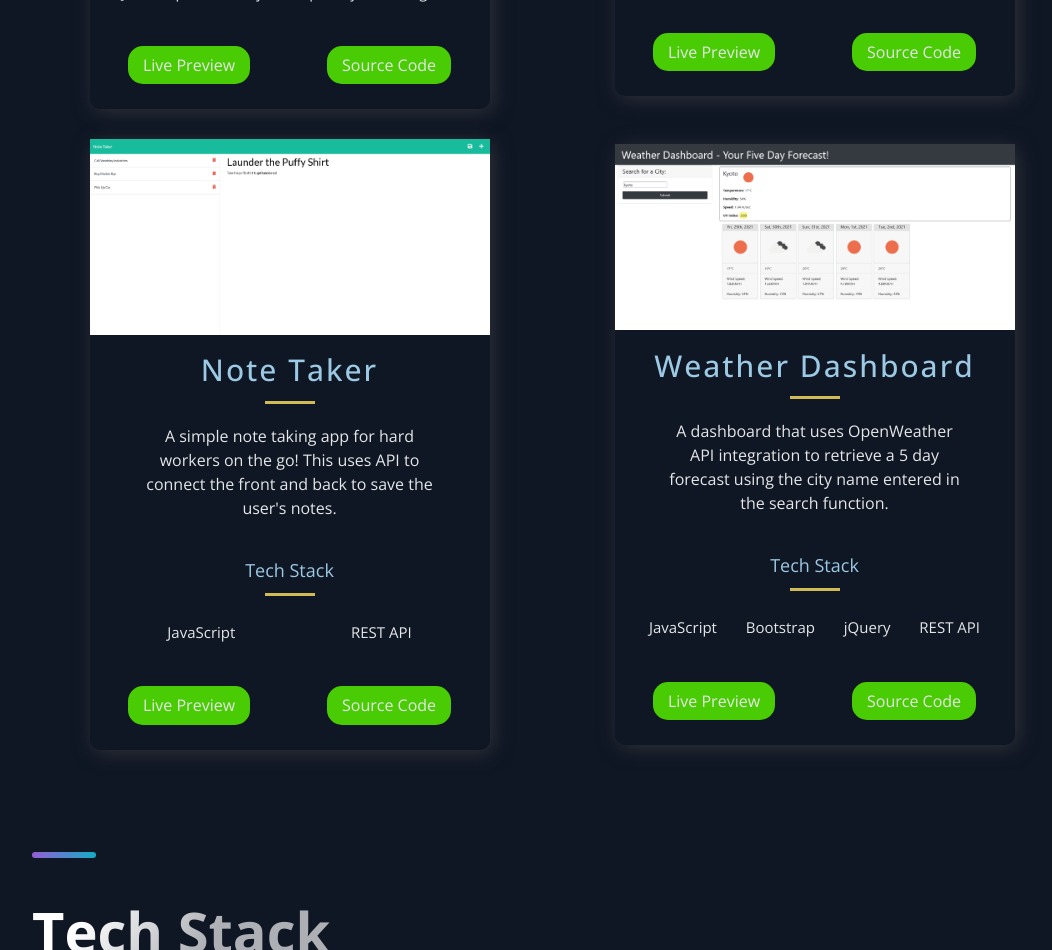
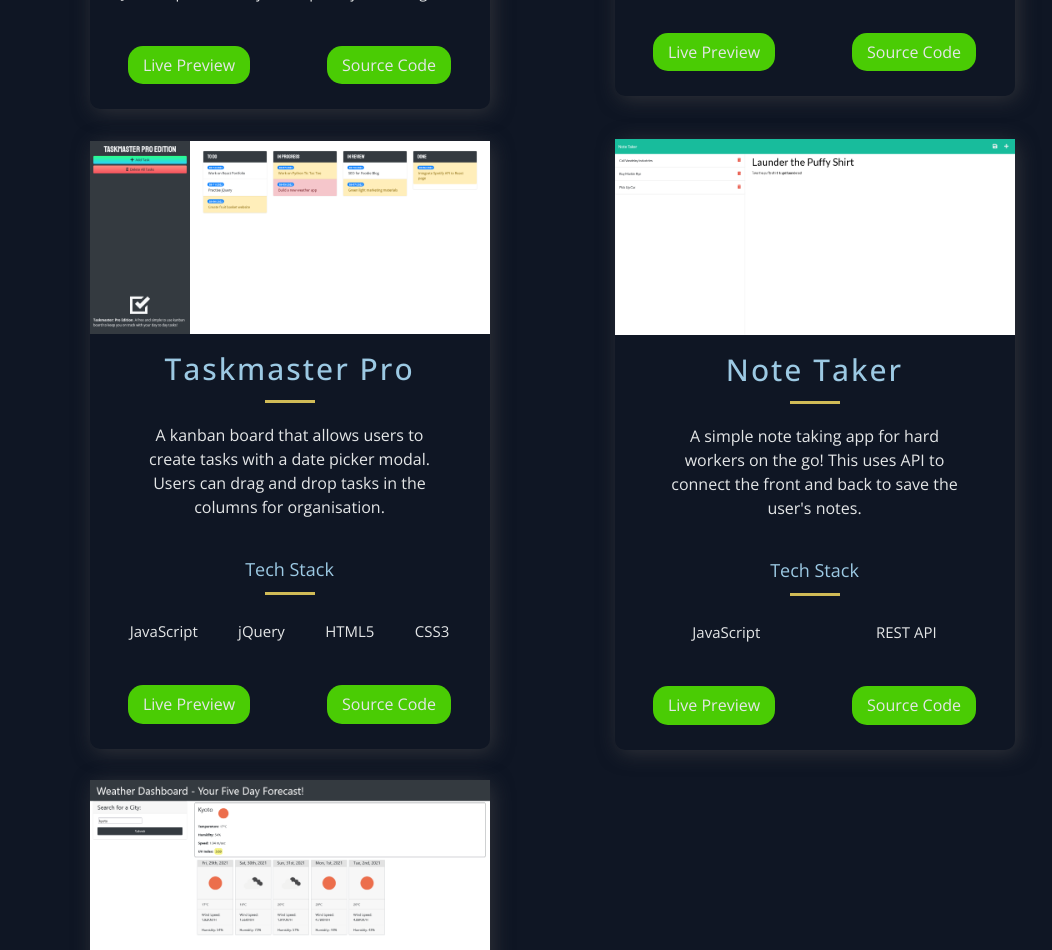
Before and after one commit to flovelace/developer-portfolio, a Next.js app: page / in a window 1280 px wide. Shown: the part 1440-2390 px from the top of the page, without its empty margins (88-1140 px from the left). Built offline with nearby package versions, Linux system fonts and the light colour scheme.

Commit message:
updated the projects section

```diff
--- a/src/constants/constants.js
+++ b/src/constants/constants.js
@@ -18,13 +18,22 @@ export const projects = [
     id: 1,
   },
   {
+    title: 'Taskmaster Pro',
+    description: "A kanban board that allows users to create tasks with a date picker modal. Users can drag and drop tasks in the columns for organisation.",
+    image: '/images/taskmaster-pro.png',
+    tags: ['JavaScript', 'jQuery', 'HTML5', 'CSS3'],
+    source: 'https://github.com/flovelace/taskmaster-pro/',
+    visit: 'https://flovelace.github.io/taskmaster-pro/',
+    id: 2,
+  },
+  {
     title: 'Note Taker',
     description: "A simple note taking app for hard workers on the go! This uses API to connect the front and back to save the user's notes.",
     image: '/images/note-taker.png',
     tags: ['JavaScript', 'REST API'],
     source: 'https://github.com/flovelace/note-taker/',
     visit: 'https://peaceful-castle-75538.herokuapp.com/',
-    id: 2,
+    id: 3,
   },
   {
     title: 'Weather Dashboard',
@@ -33,7 +42,7 @@ export const projects = [
     tags: ['JavaScript', 'Bootstrap', 'jQuery', 'REST API'],
     source: 'https://github.com/flovelace/weather-dashboard',
     visit: 'https://flovelace.github.io/weather-dashboard/',
-    id: 3,
+    id: 4,
   },
 ];
 
```
Also changed, not shown: public/images/taskmaster-pro.png (added).
